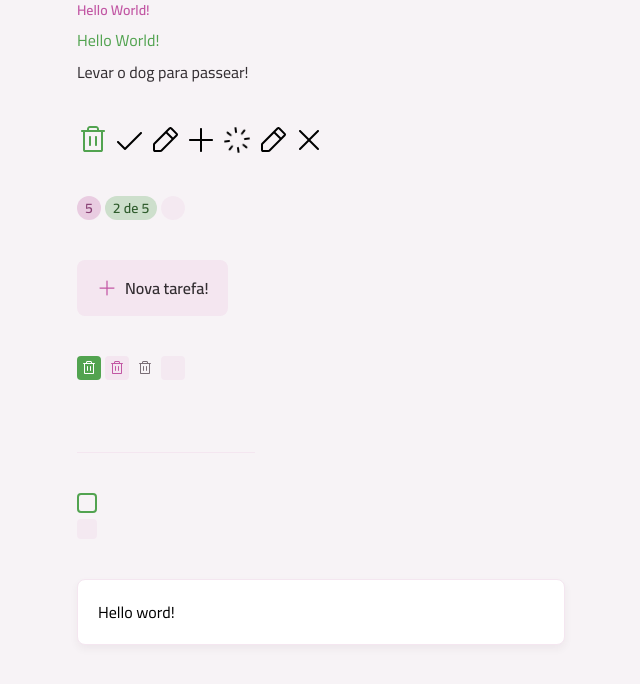
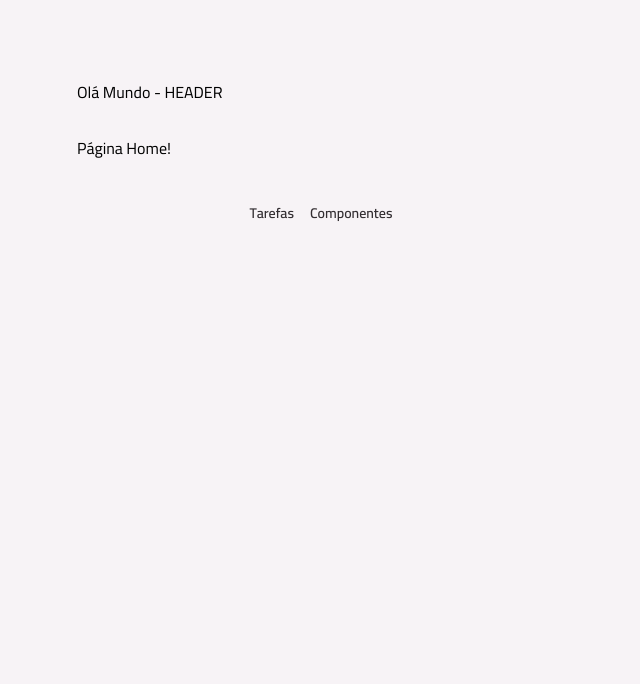
Before and after one commit to diegocoelho-svg/todoList-React, a React (Vite) app: page / in a window 1280 px wide. Shown: the top 684 px of the page, without its empty margins (319-959 px from the left). Built offline with nearby package versions, Linux system fonts and the light colour scheme.

Commit message:
feat: implement layout structure and routing with React Router

```diff
--- a/package.json
+++ b/package.json
@@ -14,6 +14,7 @@
     "class-variance-authority": "^0.7.1",
     "react": "^19.2.0",
     "react-dom": "^19.2.0",
+    "react-router": "^7.9.6",
     "tailwindcss": "^4.1.17"
   },
   "devDependencies": {
--- a/src/App.tsx
+++ b/src/App.tsx
@@ -1,83 +1,17 @@
-import Text from "./components/text";
-import Icon from "./components/icon";
-import Badge from "./components/badge";
-import Button from "./components/button";
-import ButtonIcon from "./components/button-icon";
-import InputText from "./components/input-text";
-import InputCheckbox from "./components/input-checkbox";
-import Card from "./components/card";
-
-import TrashIcon from "./assets/icons/Trash-Regular.svg?react";
-import CheckIcon from "./assets/icons/Check-Regular.svg?react";
-import PencilIcon from "./assets/icons/PencilSimple-Regular.svg?react";
-import PlusIcon from "./assets/icons/Plus-Regular.svg?react";
-import SpinnerIcon from "./assets/icons/spinner.svg?react";
-import xIcon from "./assets/icons/X-Regular.svg?react";
-import Container from "./components/container";
-import Skeleton from "./components/skeleton";
+import { BrowserRouter, Routes, Route } from "react-router";
+import PageComponents from "./pages/page-components";
+import LayoutMain from "./pages/layout-main";
+import PageHome from "./pages/page-home";
 
 export default function App() {
   return (
-    <Container>
-      <div className="grid gap-10">
-        <div className="flex flex-col gap-2">
-          <Text variant="body-sm-bold" className="text-pink-base">
-            Hello World!
-          </Text>
-          <Text className="text-green-base">
-            Hello World!
-          </Text>
-          <Text>
-            Levar o dog para passear!
-          </Text>
-        </div>
-
-        <div className="flex gap-1">
-          <Icon svg={TrashIcon} className="fill-green-base" />
-          <Icon svg={CheckIcon} />
-          <Icon svg={PencilIcon} />
-          <Icon svg={PlusIcon} />
-          <Icon svg={SpinnerIcon} animate />
-          <Icon svg={PencilIcon} />
-          <Icon svg={xIcon} />
-        </div>
-
-        <div className="flex gap-1">
-          <Badge variant="secondary">5</Badge>
-          <Badge variant="primary">2 de 5</Badge>
-          <Badge isLoading>5</Badge>
-        </div>
-
-        <div>
-          <Button icon={PlusIcon}>Nova tarefa!</Button>
-        </div>
-
-        <div className="flex gap-1">
-          <ButtonIcon icon={TrashIcon} />
-          <ButtonIcon icon={TrashIcon} variant="secondary" />
-          <ButtonIcon icon={TrashIcon} variant="tertiary" />
-          <ButtonIcon icon={TrashIcon} isLoading />
-        </div>
-
-        <div>
-          <InputText />
-        </div>
-
-        <div>
-          <InputCheckbox />
-          <InputCheckbox isLoading />
-        </div>
-
-        <div>
-          <Card size="md">Hello word!</Card>
-        </div>
-
-        <div className="space-y-2">
-          <Skeleton className="h-6" />
-          <Skeleton className="h-6" />
-          <Skeleton className="w-96 h-6" />
-        </div>
-      </div>
-    </Container>
+    <BrowserRouter>
+      <Routes>
+        <Route element={<LayoutMain />}>
+          <Route index element={<PageHome />} />
+          <Route path="/componentes" element={<PageComponents />} />
+        </Route>
+      </Routes>
+    </BrowserRouter>
   )
 }
--- /dev/null
+++ b/src/pages/layout-main.tsx
@@ -0,0 +1,29 @@
+import Container from "../components/container";
+import { NavLink, Outlet } from "react-router";
+import Text from "../components/text";
+
+
+export default function LayoutMain() {
+  return <>
+    <Container as="header" className="mt-3 md:mt-20">
+      Olá Mundo - HEADER
+    </Container>
+    <main className="mt-4 md:mt-8">
+      <Outlet />
+    </main>
+    <footer className="my-5 md:my-10">
+      <nav className="flex items-center justify-center gap-4">
+        <NavLink to="/">
+          <Text variant="body-sm-bold" className="text-gray-300">
+            Tarefas
+          </Text>
+        </NavLink>
+        <NavLink to="/componentes">
+          <Text variant="body-sm-bold" className="text-gray-300">
+            Componentes
+          </Text>
+        </NavLink>
+      </nav>
+    </footer>
+  </>
+}
--- /dev/null
+++ b/src/pages/page-components.tsx
@@ -0,0 +1,83 @@
+import Text from "../components/text";
+import Icon from "../components/icon";
+import Badge from "../components/badge";
+import Button from "../components/button";
+import ButtonIcon from "../components/button-icon";
+import InputText from "../components/input-text";
+import InputCheckbox from "../components/input-checkbox";
+import Card from "../components/card";
+
+import TrashIcon from "../assets/icons/Trash-Regular.svg?react";
+import CheckIcon from "../assets/icons/Check-Regular.svg?react";
+import PencilIcon from "../assets/icons/PencilSimple-Regular.svg?react";
+import PlusIcon from "../assets/icons/Plus-Regular.svg?react";
+import SpinnerIcon from "../assets/icons/spinner.svg?react";
+import xIcon from "../assets/icons/X-Regular.svg?react";
+import Container from "../components/container";
+import Skeleton from "../components/skeleton";
+
+export default function PageComponents() {
+  return (
+    <Container>
+      <div className="grid gap-10">
+        <div className="flex flex-col gap-2">
+          <Text variant="body-sm-bold" className="text-pink-base">
+            Hello World!
+          </Text>
+          <Text className="text-green-base">
+            Hello World!
+          </Text>
+          <Text>
+            Levar o dog para passear!
+          </Text>
+        </div>
+
+        <div className="flex gap-1">
+          <Icon svg={TrashIcon} className="fill-green-base" />
+          <Icon svg={CheckIcon} />
+          <Icon svg={PencilIcon} />
+          <Icon svg={PlusIcon} />
+          <Icon svg={SpinnerIcon} animate />
+          <Icon svg={PencilIcon} />
+          <Icon svg={xIcon} />
+        </div>
+
+        <div className="flex gap-1">
+          <Badge variant="secondary">5</Badge>
+          <Badge variant="primary">2 de 5</Badge>
+          <Badge isLoading>5</Badge>
+        </div>
+
+        <div>
+          <Button icon={PlusIcon}>Nova tarefa!</Button>
+        </div>
+
+        <div className="flex gap-1">
+          <ButtonIcon icon={TrashIcon} />
+          <ButtonIcon icon={TrashIcon} variant="secondary" />
+          <ButtonIcon icon={TrashIcon} variant="tertiary" />
+          <ButtonIcon icon={TrashIcon} isLoading />
+        </div>
+
+        <div>
+          <InputText />
+        </div>
+
+        <div>
+          <InputCheckbox />
+          <InputCheckbox isLoading />
+        </div>
+
+        <div>
+          <Card size="md">Hello word!</Card>
+        </div>
+
+        <div className="space-y-2">
+          <Skeleton className="h-6" />
+          <Skeleton className="h-6" />
+          <Skeleton className="w-96 h-6" />
+        </div>
+      </div>
+    </Container>
+  )
+}
--- /dev/null
+++ b/src/pages/page-home.tsx
@@ -0,0 +1,6 @@
+import Container from "../components/container";
+
+
+export default function PageHome() {
+  return <Container>Página Home!</Container>
+}
```
Also changed, not shown: 1 other file (tests, documents, lock files or other folders).
